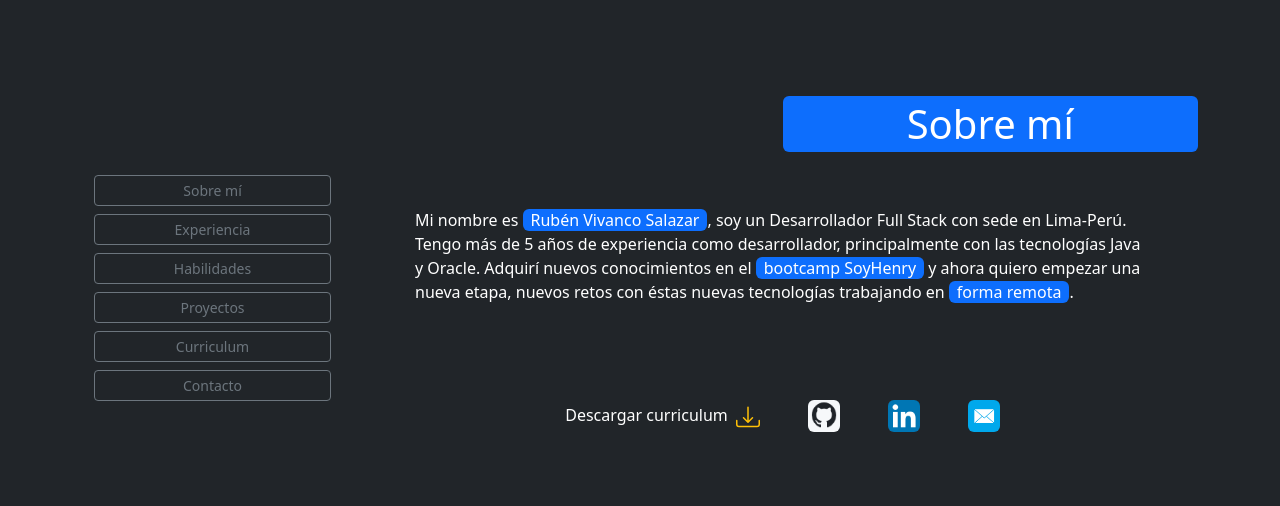
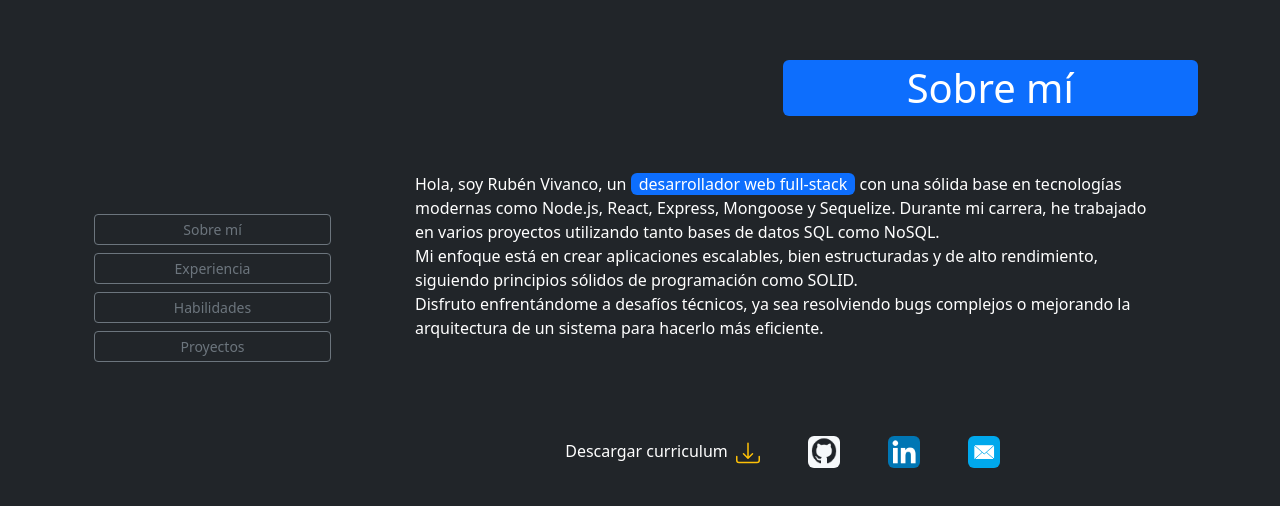
Before and after one commit to rubenevivancos/Portafolio, a React (Create React App) app: page /aboutMe in a window 1280 px wide. Shown: the part 112-618 px from the top of the page. Built offline with nearby package versions, Linux system fonts and the light colour scheme.

Commit message:
style: enhance About Me section layout and styles

```diff
--- a/src/Components/AboutMe/aboutMe.js
+++ b/src/Components/AboutMe/aboutMe.js
@@ -55,10 +55,12 @@ export default function AboutMe() {
 
             <div className="d-flex flex-column justify-content-center text-white px-5 py-5 text-justify">
               <p className="w-100 w-md-75 mb-5">
-                Mi nombre es <span className="bg-primary rounded px-2">Rubén Vivanco Salazar</span>, soy un Desarrollador Full Stack con sede en Lima-Perú.
-                Tengo más de 5 años de experiencia como desarrollador, principalmente con las tecnologías Java y Oracle.
-                Adquirí nuevos conocimientos en el <span className="bg-primary rounded px-2">bootcamp SoyHenry</span> y ahora quiero empezar una nueva etapa, nuevos retos con éstas
-                nuevas tecnologías trabajando en <span className="bg-primary rounded px-2">forma remota</span>.
+              Hola, soy Rubén Vivanco, un <span className="bg-primary rounded px-2">desarrollador web full-stack</span> con una sólida base en
+              tecnologías modernas como Node.js, React, Express, Mongoose y Sequelize.
+              Durante mi carrera, he trabajado en varios proyectos utilizando tanto bases de datos SQL como NoSQL.<br></br>Mi enfoque está en crear aplicaciones
+              escalables, bien estructuradas y de alto rendimiento, siguiendo principios sólidos de programación como SOLID.<br></br>
+              Disfruto enfrentándome a desafíos técnicos, ya sea resolviendo bugs complejos o mejorando la arquitectura de un sistema para hacerlo
+              más eficiente.
               </p>
               <div className="d-flex flex-column flex-lg-row justify-content-center align-items-center mt-5 flex-wrap">
                 <Link onClick={descargarCurriculum} className="text-decoration-none text-white me-lg-4 mb-2 mb-lg-0">
--- a/src/Components/SideBarMenu/sideBarMenu.js
+++ b/src/Components/SideBarMenu/sideBarMenu.js
@@ -63,20 +63,6 @@ function SidebarMenu() {
         >
           Proyectos
         </Button>
-        <Button
-          variant={selectedItem === 'resume' ? "warning text-white" : "outline-secondary"}
-          size="sm"
-          onClick={() => handleItemClick('resume')}
-        >
-          Curriculum
-        </Button>
-        <Button
-          variant={selectedItem === 'contact' ? "info text-white" : "outline-secondary"}
-          size="sm"
-          onClick={() => handleItemClick('contact')}
-        >
-          Contacto
-        </Button>
       </Container>
     </Col>
   );
```
